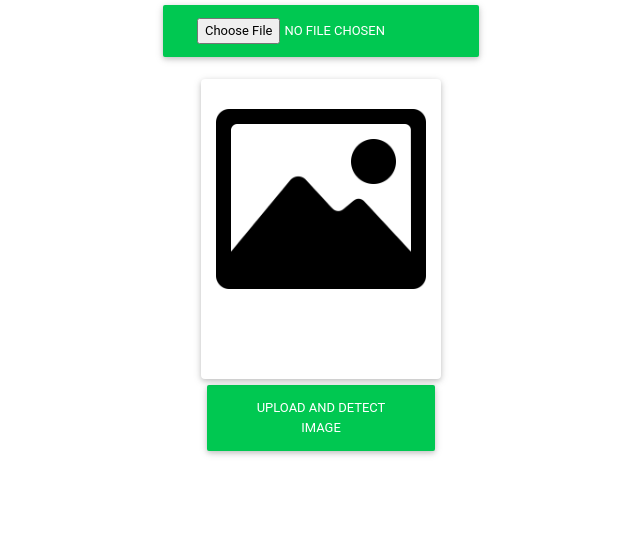
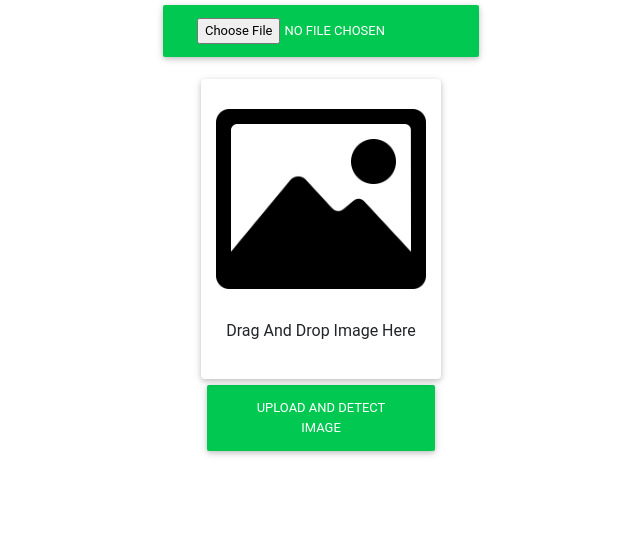
Before and after one commit to makhloufi200/covid19_detected, a Django app: page / in a window 1280 px wide. Shown: the part 170-708 px from the top of the page, without its empty margins (319-959 px from the left). Run offline with Django 3.2, Linux system fonts and the light colour scheme; some libraries are stand-ins or nearby versions; some web fonts are replaced.

Commit message:
initial commit

```diff
--- a/Template/index.html
+++ b/Template/index.html
@@ -20,6 +20,7 @@
                     <article class="gallery-wrap" align="center">
                         <div class="img-big-wrap">
                             <img id="output" alt = "new image" width="200" class="card-img-top" src="static/default.png"/>
+                            <label for="output">Drag And Drop Image Here</label>
                         </div>
                     </article>
                     </div>
```
